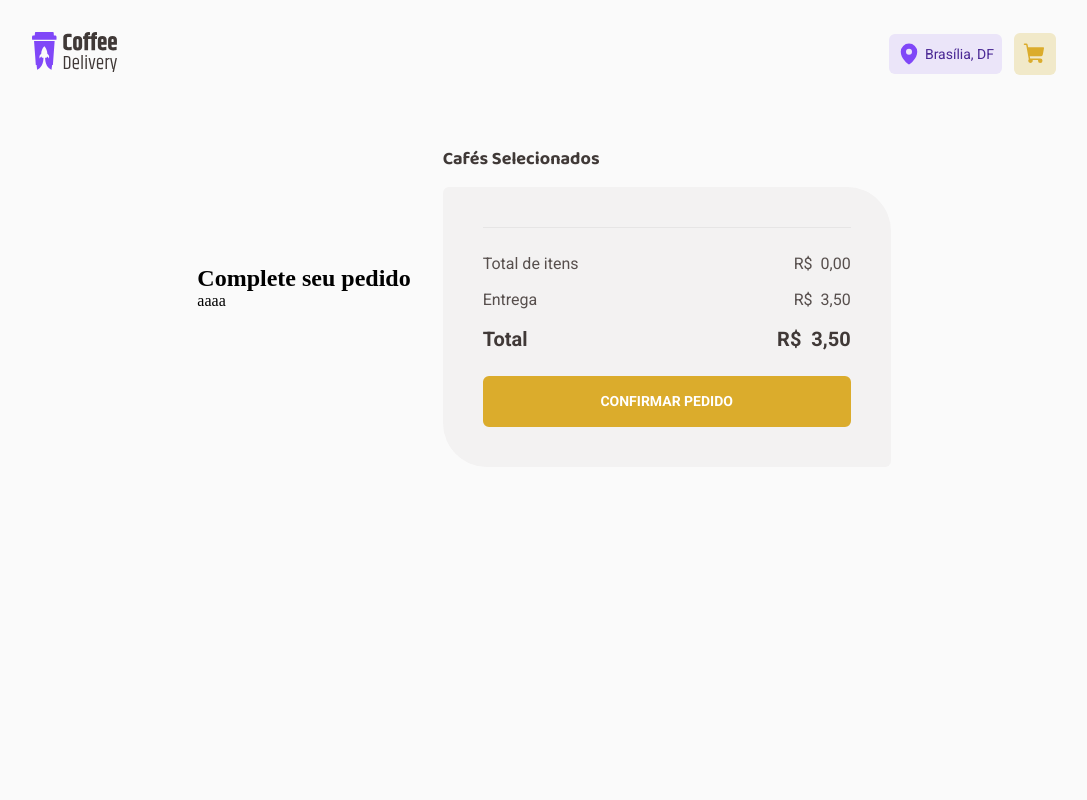
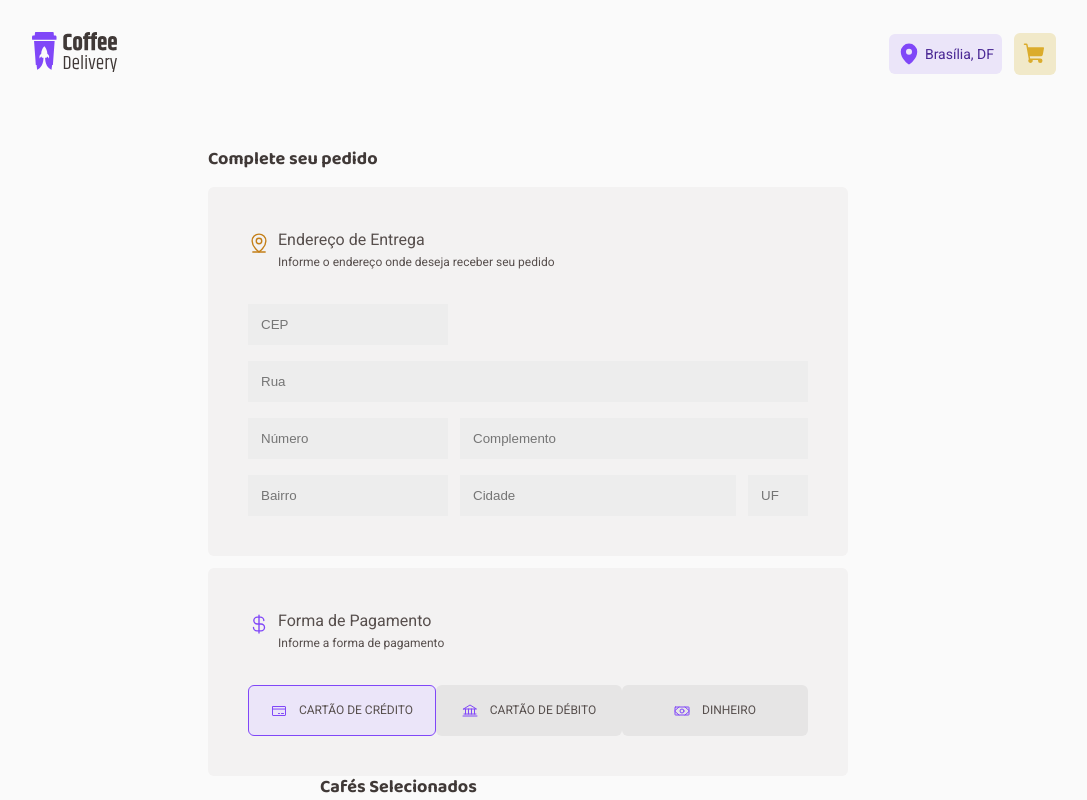
Before and after one commit to eulixir/coffee-delivery-ignite, a React (Vite) app: page /checkout in a window 1280 px wide. Shown: the top 800 px of the page, without its empty margins (96-1183 px from the left). Built offline with nearby package versions, Linux system fonts and the light colour scheme.

Commit message:
chore: finish css

```diff
--- a/src/components/Address/index.tsx
+++ /dev/null
@@ -1,3 +0,0 @@
-export function Address() {
-  return <>aa</>
-}
--- a/src/components/Address/styles.ts
+++ /dev/null
@@ -1,3 +0,0 @@
-import styled from 'styled-components'
-
-export const CoffeeItem = styled.div``
--- /dev/null
+++ b/src/components/AddressForm/index.tsx
@@ -0,0 +1,46 @@
+import { MapPinLine } from 'phosphor-react'
+import * as S from './styles'
+
+export function AddressForm() {
+  return (
+    <S.Container>
+      <span>
+        <MapPinLine size={22} />
+        <div>
+          <h3>Endereço de Entrega</h3>
+          <p>Informe o endereço onde deseja receber seu pedido</p>
+        </div>
+      </span>
+
+      <S.FormContainer>
+        <S.Input type="text" placeholder="CEP" width={'200px'} />
+        <S.Input type="text" placeholder="Rua" />
+        <div style={{ marginBottom: '1rem' }}>
+          <S.Input
+            type="text"
+            placeholder="Número"
+            width={'200px'}
+            margin={'12px'}
+          />
+          <S.Input type="text" placeholder="Complemento" width={'348px'} />
+        </div>
+
+        <div>
+          <S.Input
+            type="text"
+            placeholder="Bairro"
+            width={'200px'}
+            margin={'12px'}
+          />
+          <S.Input
+            type="text"
+            placeholder="Cidade"
+            width={'276px'}
+            margin={'12px'}
+          />
+          <S.Input type="text" placeholder="UF" width={'60px'} />
+        </div>
+      </S.FormContainer>
+    </S.Container>
+  )
+}
--- /dev/null
+++ b/src/components/AddressForm/styles.ts
@@ -0,0 +1,87 @@
+import styled from 'styled-components'
+
+export const Container = styled.div`
+  display: flex;
+  padding: 40px;
+  flex-direction: column;
+  align-items: flex-start;
+  gap: 32px;
+  align-self: stretch;
+
+  width: 100%;
+
+  border-radius: 6px;
+
+  background: ${({ theme }) => theme['base-card']};
+
+  & > span {
+    display: flex;
+    align-items: flex-start;
+    justify-content: center;
+
+    & > svg {
+      margin-top: 0.3rem;
+      margin-right: 0.5rem;
+      color: ${({ theme }) => theme['brand-yellow-dark']};
+    }
+
+    & > div {
+      & > h3 {
+        color: ${({ theme }) => theme['base-text']};
+        font-family: 'Roboto';
+        font-size: 1rem;
+        font-style: normal;
+        font-weight: 400;
+        line-height: 160%;
+      }
+
+      & > p {
+        color: ${({ theme }) => theme['base-text']};
+        font-family: 'Roboto';
+        font-size: 0.75rem;
+        font-style: normal;
+        font-weight: 400;
+        line-height: 160%;
+      }
+    }
+  }
+`
+
+export const FormContainer = styled.form`
+  display: flex;
+  flex-direction: column;
+
+  & > input {
+    margin-bottom: 1rem;
+    border: 1px solid transparent;
+  }
+
+  & > div {
+    display: flex;
+    align-items: center;
+    justify-content: space-between;
+    width: 100%;
+  }
+
+  & input:focus {
+    outline: none;
+    border: 1px solid ${({ theme }) => theme['brand-purple']};
+  }
+`
+interface InputProps {
+  width?: string
+  margin?: string
+}
+
+export const Input = styled.input<InputProps>`
+  display: flex;
+  width: ${({ width }) => width || '100%'};
+  margin-right: ${({ margin }) => margin || '0'};
+
+  padding: 12px;
+  align-items: center;
+  gap: 4px;
+
+  border: 1px solid transparent;
+  background: ${({ theme }) => theme['base-input']};
+`
--- a/src/components/ConfirmOrder/styles.ts
+++ b/src/components/ConfirmOrder/styles.ts
@@ -9,7 +9,6 @@ export const Container = styled.div`
 
   & > h2 {
     margin-bottom: 1rem;
-    margin-top: 2.5rem;
 
     color: ${({ theme }) => theme['base-subtitle']};
 
--- a/src/components/Payment/index.tsx
+++ b/src/components/Payment/index.tsx
@@ -1,3 +1,45 @@
+import { Bank, CreditCard, CurrencyDollar, Money } from 'phosphor-react'
+import { useState } from 'react'
+import * as S from './styles'
+
 export function Payment() {
-  return <>aa</>
+  const [active, setActive] = useState('credit')
+
+  function setActiveButton(button: string) {
+    setActive(button)
+  }
+  return (
+    <S.Container>
+      <span>
+        <CurrencyDollar size={22} />
+        <div>
+          <h3>Forma de Pagamento</h3>
+          <p>Informe a forma de pagamento</p>
+        </div>
+      </span>
+      <S.PaymentMethodContainer>
+        <S.PaymentButton
+          onClick={() => setActiveButton('credit')}
+          isActive={active === 'credit'}
+        >
+          <CreditCard size={16} />
+          <span>Cartão de crédito</span>
+        </S.PaymentButton>
+        <S.PaymentButton
+          onClick={() => setActiveButton('debit')}
+          isActive={active === 'debit'}
+        >
+          <Bank size={16} />
+          <span>Cartão de Débito</span>
+        </S.PaymentButton>
+        <S.PaymentButton
+          onClick={() => setActiveButton('money')}
+          isActive={active === 'money'}
+        >
+          <Money size={16} />
+          <span>Dinheiro</span>
+        </S.PaymentButton>
+      </S.PaymentMethodContainer>
+    </S.Container>
+  )
 }
--- a/src/components/Payment/styles.ts
+++ b/src/components/Payment/styles.ts
@@ -1,3 +1,104 @@
 import styled from 'styled-components'
 
-export const ConfirmOrder = styled.div``
+export const Container = styled.div`
+  display: flex;
+  padding: 40px;
+  flex-direction: column;
+  align-items: flex-start;
+  gap: 32px;
+  align-self: stretch;
+  margin-top: 0.75rem;
+
+  border-radius: 6px;
+  background: ${({ theme }) => theme['base-card']};
+
+  & > span {
+    display: flex;
+    align-items: flex-start;
+    justify-content: center;
+
+    & > svg {
+      margin-top: 0.3rem;
+      margin-right: 0.5rem;
+      color: ${({ theme }) => theme['brand-purple']};
+    }
+
+    & > div {
+      & > h3 {
+        color: ${({ theme }) => theme['base-text']};
+        font-family: 'Roboto';
+        font-size: 1rem;
+        font-style: normal;
+        font-weight: 400;
+        line-height: 160%;
+      }
+
+      & > p {
+        color: ${({ theme }) => theme['base-text']};
+        font-family: 'Roboto';
+        font-size: 0.75rem;
+        font-style: normal;
+        font-weight: 400;
+        line-height: 160%;
+      }
+    }
+  }
+`
+
+export const PaymentMethodContainer = styled.div`
+  display: flex;
+  align-items: center;
+  justify-content: space-between;
+  width: 100%;
+`
+
+interface PaymentMethodButtonProps {
+  isActive: boolean
+}
+
+export const PaymentButton = styled.button<PaymentMethodButtonProps>`
+  display: flex;
+  padding: 16px;
+  align-items: center;
+  justify-content: center;
+  gap: 12px;
+  flex: 1 0 0;
+  outline: none;
+  border: none;
+
+  width: 100%;
+  height: 51px;
+
+  border-radius: 6px;
+  background: ${({ theme }) => theme['base-button']};
+
+  & > svg {
+    color: ${({ theme }) => theme['brand-purple']};
+  }
+
+  & > span {
+    color: ${({ theme }) => theme['base-text']};
+
+    font-family: 'Roboto';
+    font-size: 0.75rem;
+    font-style: normal;
+    font-weight: 400;
+    line-height: 160%;
+    text-transform: uppercase;
+  }
+
+  &:hover {
+    background: ${({ theme }) => theme['base-hover']};
+  }
+
+  &:focus {
+    background: ${({ isActive, theme }) =>
+      isActive ? theme['brand-purple-light'] : theme['base-button']};
+  }
+
+  background: ${({ isActive, theme }) =>
+    isActive ? theme['brand-purple-light'] : theme['base-button']};
+
+  border: ${({ isActive, theme }) =>
+    isActive ? `1px solid ${theme['brand-purple']}` : 'none'};
+`
--- a/src/pages/Checkout/index.tsx
+++ b/src/pages/Checkout/index.tsx
@@ -1,4 +1,4 @@
-import { Address } from '../../components/Address'
+import { AddressForm } from '../../components/AddressForm'
 import { ConfirmOrder } from '../../components/ConfirmOrder'
 import { Payment } from '../../components/Payment'
 import * as S from './styles'
@@ -8,7 +8,7 @@ export function Checkout() {
     <S.Container>
       <S.FinishOrder>
         <h2>Complete seu pedido</h2>
-        <Address />
+        <AddressForm />
         <Payment />
       </S.FinishOrder>
       <ConfirmOrder />
--- a/src/pages/Checkout/styles.ts
+++ b/src/pages/Checkout/styles.ts
@@ -1,12 +1,34 @@
 import styled from 'styled-components'
 
 export const Container = styled.div`
-  width: 100%;
   display: flex;
-  align-items: center;
-  justify-content: center;
+
+  justify-content: space-between;
+  max-width: 1440px;
+  margin: 0 auto;
+  padding: 2.5rem 8rem;
+
+  @media (max-width: 1280px) {
+    flex-direction: column;
+    align-items: center;
+  }
 `
 
 export const FinishOrder = styled.div`
   margin-right: 2rem;
+  display: flex;
+  align-items: flex-start;
+  justify-content: flex-start;
+  flex-direction: column;
+
+  & > h2 {
+    color: ${({ theme }) => theme['base-subtitle']};
+
+    font-family: 'Baloo 2';
+    font-size: 1.125rem;
+    font-style: normal;
+    font-weight: 700;
+    line-height: 130%;
+    margin-bottom: 1rem;
+  }
 `
```
